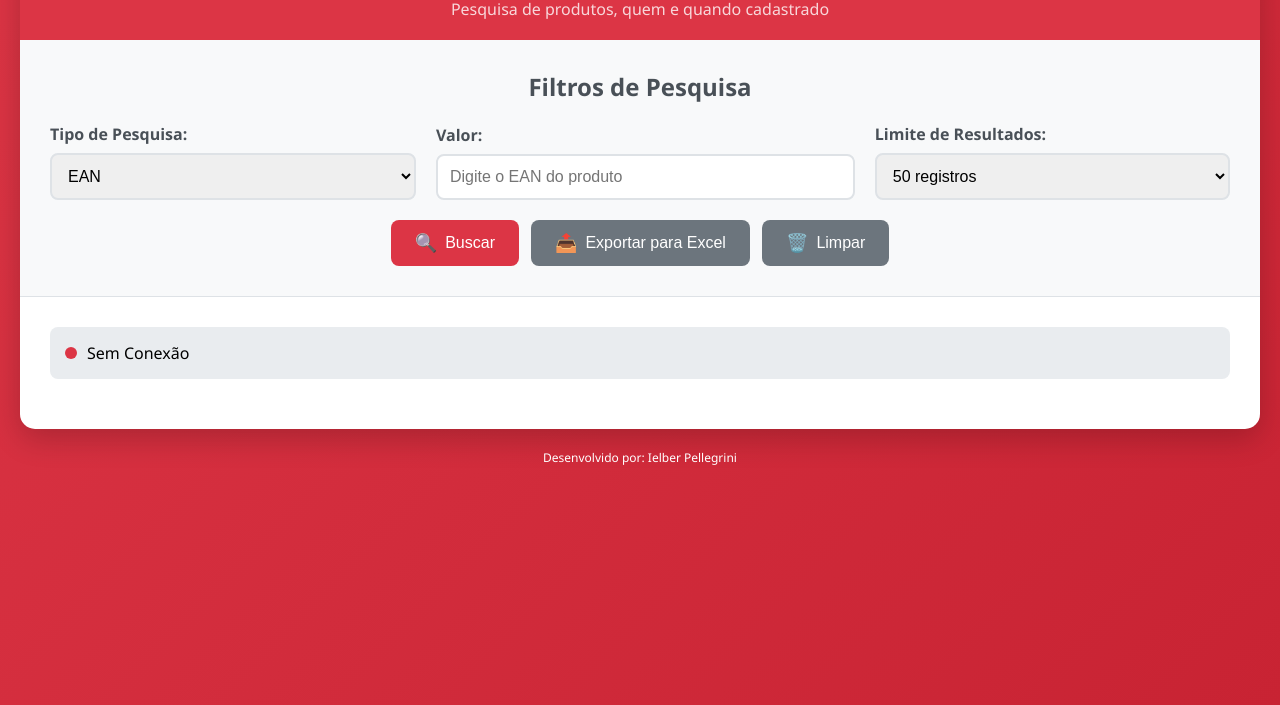
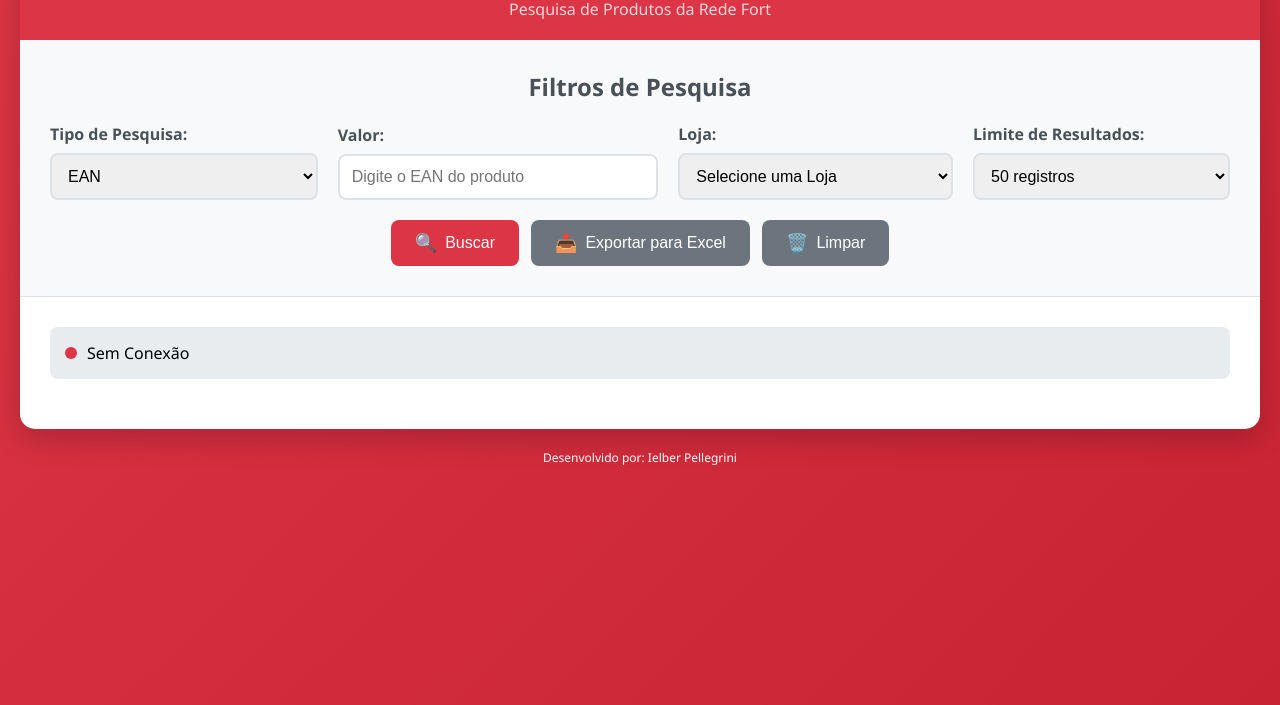
Before and after one commit to ielberPellegrini/Pesquisa-De-Produtos, a website: page public/index.html in a window 1280 px wide. Shown: the part 95-800 px from the top of the page. Drawn offline with Linux system fonts and the light colour scheme; no server answers.

Commit message:
Quase Completo

```diff
--- a/app.js
+++ b/app.js
@@ -63,7 +63,7 @@ app.get('/api/info', (req, res) => {
 app.get('/api/produtos', async (req, res) => {
     try {
 
-        const { codigo_produto, codigo_familia, ean, descricao, limit = 100 } = req.query;
+        const { codigo_produto, codigo_familia, ean, descricao, nroEmpresa, limit = 100 } = req.query;
 
 
         if (!codigo_produto && !ean && !descricao) {
@@ -113,6 +113,7 @@ app.get('/api/produtos', async (req, res) => {
             codigoFamilia,
             eanParam,
             descricaoParam,
+            nroEmpresa ? parseInt(nroEmpresa) : null,
             limitNum
         );
 
@@ -241,12 +242,13 @@ app.get('/health', async (req, res) => {
 
 app.get('/api/produtos/export', async (req, res) => {
     try {
-        const { codigo_produto, codigo_familia, ean, descricao, limit = 1000 } = req.query;
+        const { codigo_produto, codigo_familia, ean, descricao, nroEmpresa, limit = 1000 } = req.query;
         const produtos = await db.getProdutosInfo(
             codigo_produto ? parseInt(codigo_produto) : null,
             codigo_familia ? parseInt(codigo_familia) : null,
             ean || null,
             descricao || null,
+            nroEmpresa ? parseInt(nroEmpresa) : null,
             parseInt(limit)
         );
 
--- a/public/index.html
+++ b/public/index.html
@@ -280,8 +280,8 @@
 <body>
     <div class="container">
         <div class="header">
-            <h1>Consulta de Produtos</h1>
-            <p>Pesquisa de produtos, quem e quando cadastrado</p>
+            <h1>Consulta de Produtos Rede Fort</h1>
+            <p>Pesquisa de Produtos da Rede Fort</p>
         </div>
 
         <div class="search-section">
@@ -301,6 +301,57 @@
                     <div class="form-group">
                         <label for="searchValue">Valor:</label>
                         <input type="text" id="searchValue" placeholder="Digite o EAN do produto">
+                    </div>
+
+                    <div class="form-group">
+                        <label for="searchLoja">Loja:</label>
+                            <select id="searchLoja">
+                                <option value="" selected disabled>Selecione uma Loja</option>
+                                <option value="2">Loja 2</option>
+                                <option value="3">Loja 3</option>
+                                <option value="5">Loja 5</option>
+                                <option value="6">Loja 6</option>
+                                <option value="7">Loja 7</option>
+                                <option value="8">Loja 8</option>
+                                <option value="9">Loja 9</option>
+                                <option value="10">Loja 10</option>
+                                <option value="11">Loja 11</option>
+                                <option value="12">Loja 12</option>
+                                <option value="13">Loja 13</option>
+                                <option value="14">Loja 14</option>
+                                <option value="15">Loja 15</option>
+                                <option value="16">Loja 16</option>
+                                <option value="17">Loja 17</option>
+                                <option value="18">Loja 18</option>
+                                <option value="19">Loja 19</option>
+                                <option value="20">Loja 20</option>
+                                <option value="21">Loja 21</option>
+                                <option value="23">Loja 23</option>
+                                <option value="24">Loja 24</option>
+                                <option value="25">Loja 25</option>
+                                <option value="26">Loja 26</option>
+                                <option value="27">Loja 27</option>
+                                <option value="28">Loja 28</option>
+                                <option value="29">Loja 29</option>
+                                <option value="30">Loja 30</option>
+                                <option value="31">Loja 31</option>
+                                <option value="32">Loja 32</option>
+                                <option value="35">Loja 35</option>
+                                <option value="36">Loja 36</option>
+                                <option value="37">Loja 37</option>
+                                <option value="39">Loja 39</option>
+                                <option value="40">Loja 40</option>
+                                <option value="41">Loja 41</option>
+                                <option value="42">Loja 42</option>
+                                <option value="43">Loja 43</option>
+                                <option value="44">Loja 44</option>
+                                <option value="45">Loja 45</option>
+                                <option value="46">Loja 46</option>
+                                <option value="47">Loja 47</option>
+                                <option value="48">Loja 48</option>
+                                <option value="49">Loja 49</option>
+                                <option value="50">Loja 50</option>
+                            </select>
                     </div>
 
                     <div class="form-group">
@@ -460,11 +511,18 @@
             const searchType = document.getElementById('searchType').value;
             const searchValue = document.getElementById('searchValue').value.trim();
             const limit = document.getElementById('limit').value;
+            const nroEmpresa = document.getElementById('searchLoja').value;
+
+            if (!nroEmpresa) {
+                mostrarErro('❌ Erro: Por favor, selecione uma loja para realizar a busca.');
+                return; // Para a execução da função aqui
+            }
 
             if (!searchValue) {
                 mostrarErro('❌ Erro: O campo de busca não pode estar vazio.');
                 return;
             }
+
 
             mostrarLoading(true);
             limparMensagens();
@@ -474,6 +532,7 @@
                 let params = new URLSearchParams();
                 params.append(searchType, searchValue);
                 params.append('limit', limit);
+                params.append('nroEmpresa', nroEmpresa);
                 // A paginação ainda não está no seu backend, mas deixarei o código aqui para o futuro
                 // params.append('page', currentPage);
 
@@ -591,6 +650,12 @@
         function exportarParaExcel() {
             const searchType = document.getElementById('searchType').value;
             const searchValue = document.getElementById('searchValue').value.trim();
+            const nroEmpresa = document.getElementById('searchLoja').value;
+
+            if (!nroEmpresa) {
+                mostrarErro('❌ Erro: Por favor, selecione uma loja para exportar os dados.');
+                return; // Para a execução da função aqui
+            }
 
             if (!searchValue) {
                 mostrarErro('❌ Erro: Preencha o campo de busca para exportar.');
@@ -599,6 +664,7 @@
 
             let params = new URLSearchParams();
             params.append(searchType, searchValue);
+            params.append('nroEmpresa', nroEmpresa);
 
             const url = `${API_BASE}/api/produtos/export?${params.toString()}`;
             window.open(url, '_blank');
@@ -628,6 +694,7 @@
 
         function limparResultados() {
             const searchTypeSelect = document.getElementById('searchType');
+            document.getElementById('searchLoja').value = '';
             document.getElementById('searchValue').value = '';
             document.getElementById('limit').value = '50';
             searchTypeSelect.value = 'ean';
```
Also changed, not shown: database.js (+24 -16 lines).
